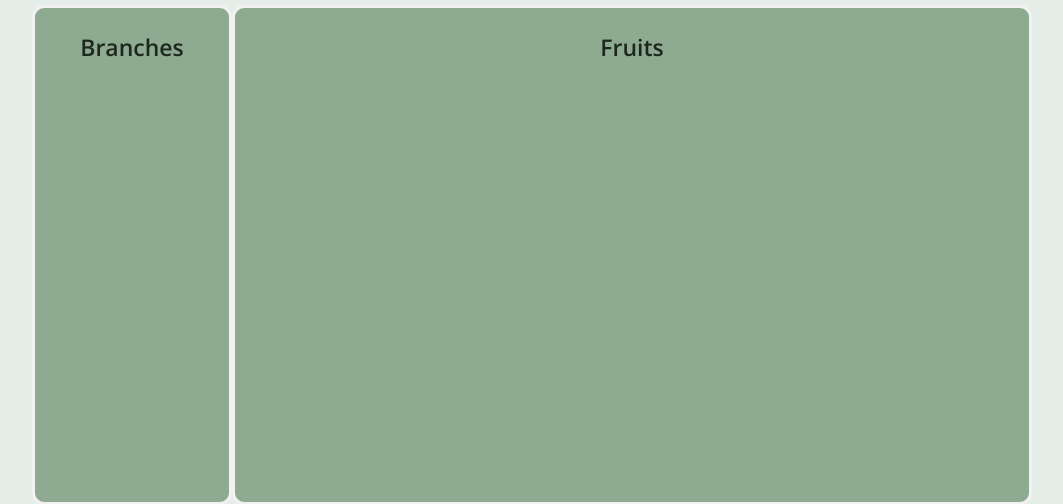
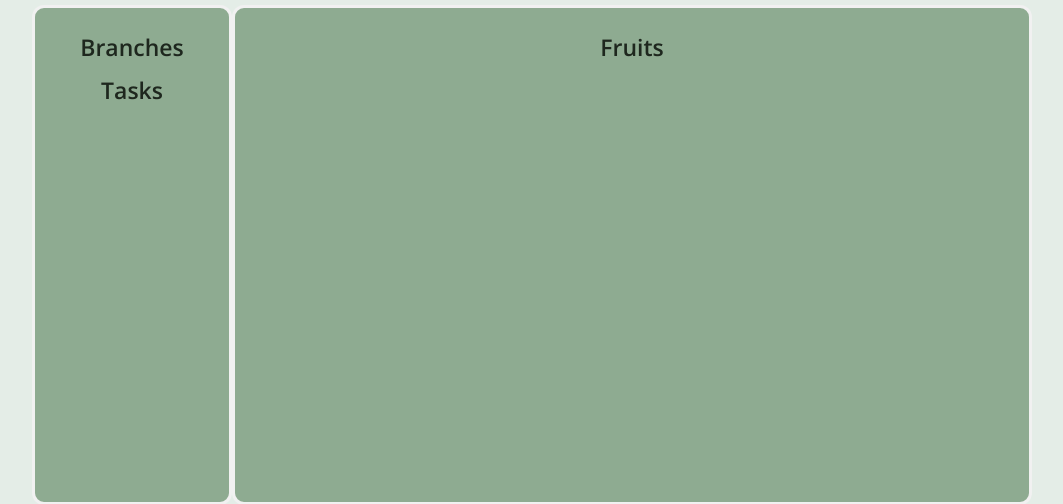
Before and after one commit to johnyenter-briars/Grove, a Python web app: template app/templates/profile.html in a window 1280 px wide. Shown: the part 182-686 px from the top of the page, without its empty margins (108-1171 px from the left). Run offline with Jinja, Linux system fonts and the light colour scheme; the template is opened without the code that fills it, so the values that code supplies are empty; some libraries are stand-ins or nearby versions.

Commit message:
Add tasks to profile page

```diff
--- a/app/profile.py
+++ b/app/profile.py
@@ -6,6 +6,7 @@ def profile():
     sess = json.loads(session['user_auth'])
     branches = database.getBranchesForStudent(sess.get('_StudentID'))
     awards = database.getAwardsForStudent(sess.get('_StudentID'))
+    tasks = database.getTasksForStudent(sess.get('_StudentID'))
     first = sess.get('_FirstName')
     last = sess.get('_LastName')
-    return render_template("profile.html", name=first+' '+last, branches=branches, awards=awards)
+    return render_template("profile.html", name=first+' '+last, branches=branches, awards=awards, tasks=tasks)
--- a/app/templates/profile.html
+++ b/app/templates/profile.html
@@ -20,6 +20,12 @@
                     <li><a href="/projects">{{branch.getBranchDesc()}}</a></li>
                     <br> {% endfor %}
                 </ul>
+                <h2>Tasks</h2>
+                <ul>
+                    {% for task in tasks%}
+                    <li><a href="/task/?taskID={{task.getTaskID()}}">{{task.getTaskDesc()}}</a></li>
+                    <br> {% endfor %}
+                </ul>
             </div>
         </td>
         <td style="border-spacing: 10px;">
--- a/services/DatabaseService.py
+++ b/services/DatabaseService.py
@@ -68,6 +68,10 @@ class DatabaseService(object):
         return [Award(tuple) for tuple in self._db.execute(
             """select * from Award where StudentID={id};""".format(id=StudentID)).fetchall()]
 
+    def getTasksForStudent(self, StudentID):
+        return [Task(tuple) for tuple in self._db.execute(
+            """select * from Task where StudentID={id};""".format(id=StudentID)).fetchall()]
+
     def getClassList(self, TeacherID):
         return [Student(tuple) for tuple in self._db.execute(
                 """select * from Student where TeacherID={id};""".format(id=TeacherID)).fetchall()]
```
